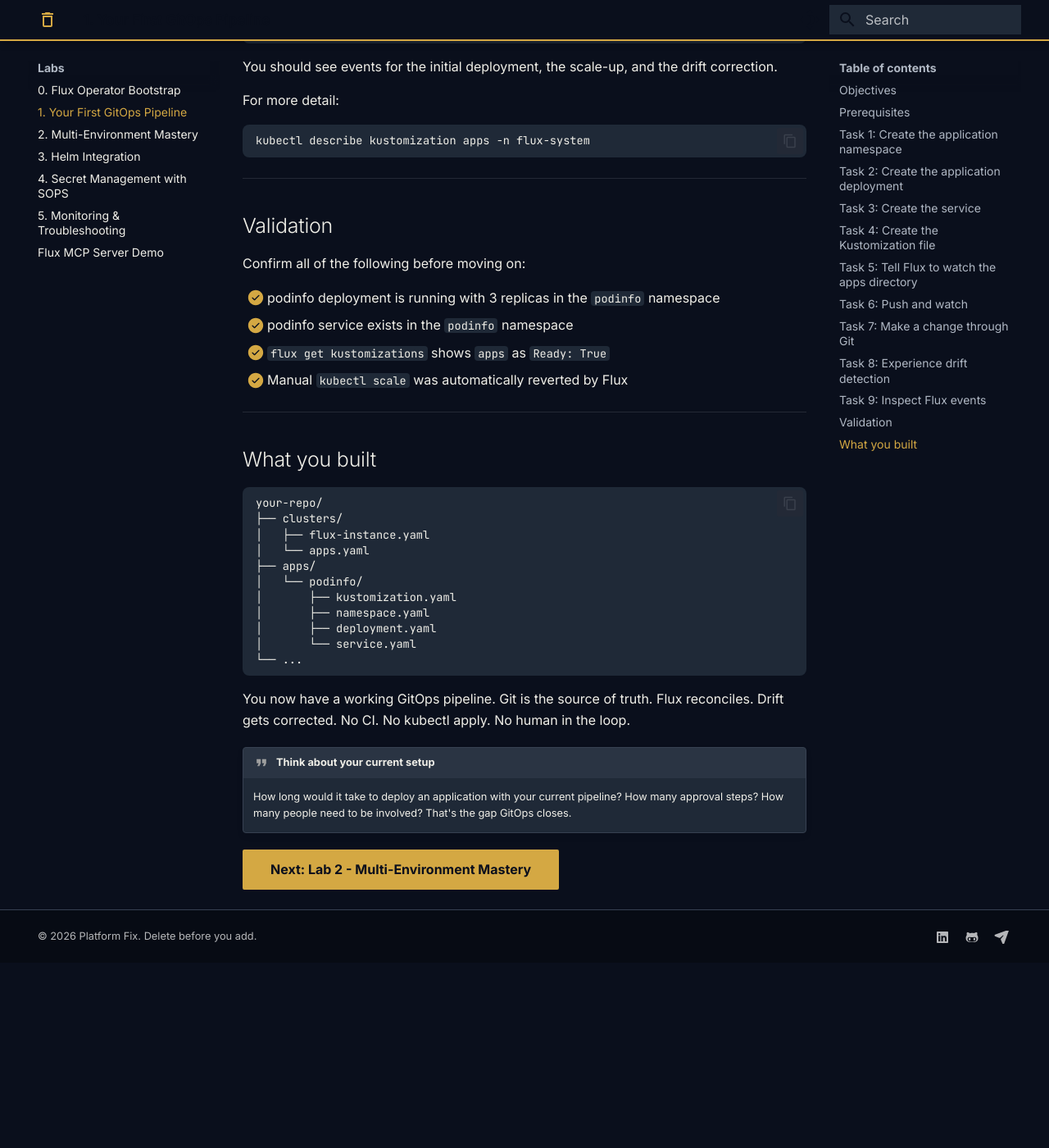
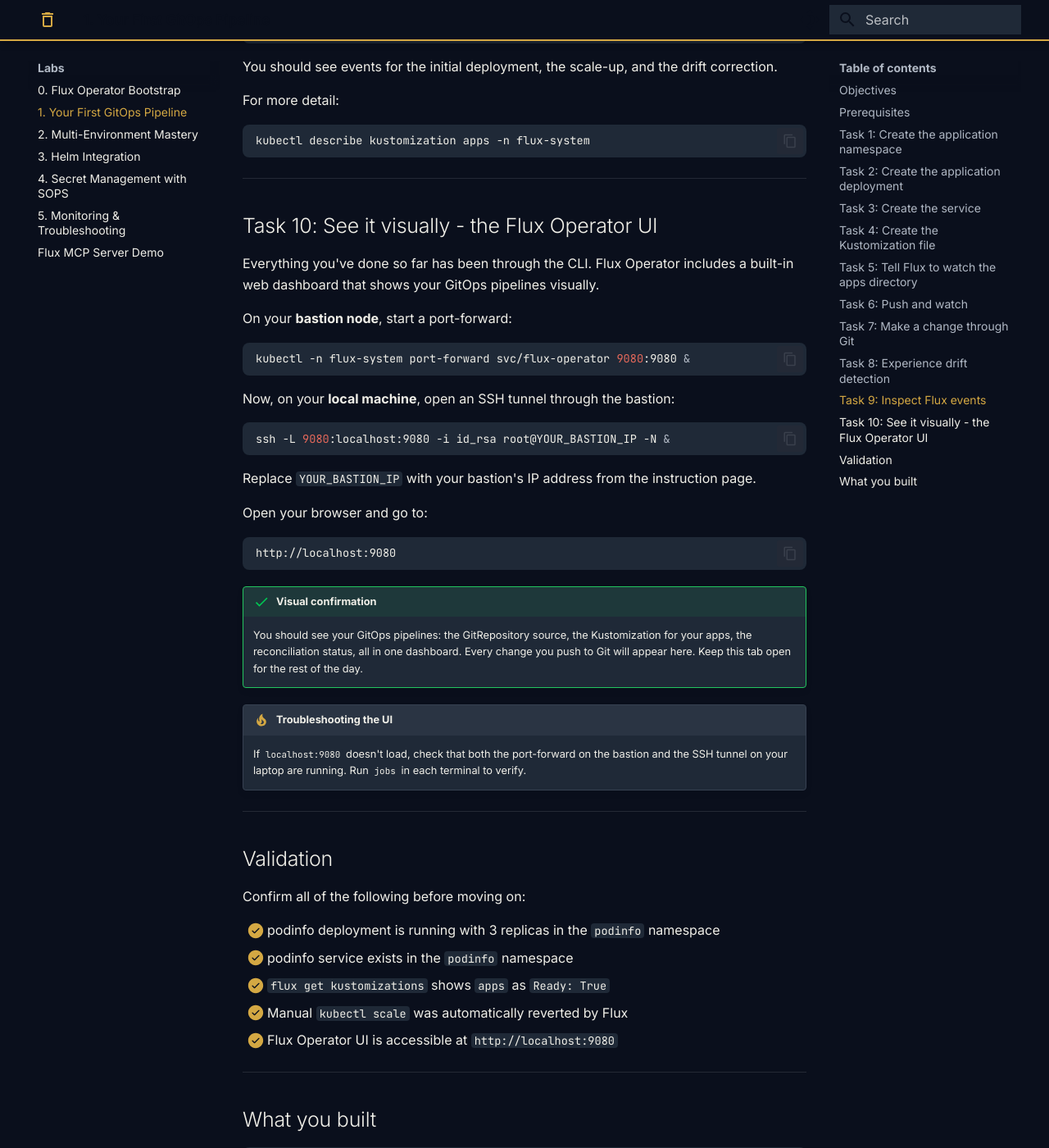
Before and after one commit to stevenwadeconsulting/gitops-fundamentals-lab, an MkDocs documentation site: the page built from docs/labs/1-first-pipeline.md, in a window 1280 px wide and 1400 px high, scrolled down 5135 px. Shown: the whole window at 82% size. Built offline with MkDocs 1.6.1 and Material for MkDocs 9.7.7, drawn with Linux system fonts in a browser that asks for light colours; before the commit the page ends 6309 px from its top, so only the background shows below that.

Commit message:
Add Flux Operator UI access via SSH tunnel in Lab 1
Introduced as Task 10 at the end of Lab 1 after the first deployment,
drift correction, and events inspection. Visual dashboard reinforces
the CLI aha moment. Port-forward on bastion + SSH tunnel from laptop.
Also added to access page as Step 6 with a note to set up during Lab 1.

Co-Authored-By: Claude Opus 4.6 (1M context) <noreply@anthropic.com>

````diff
--- a/docs/labs/1-first-pipeline.md
+++ b/docs/labs/1-first-pipeline.md
@@ -251,6 +251,38 @@ kubectl describe kustomization apps -n flux-system
 
 ---
 
+## Task 10: See it visually - the Flux Operator UI
+
+Everything you've done so far has been through the CLI. Flux Operator includes a built-in web dashboard that shows your GitOps pipelines visually.
+
+On your **bastion node**, start a port-forward:
+
+```bash
+kubectl -n flux-system port-forward svc/flux-operator 9080:9080 &
+```
+
+Now, on your **local machine**, open an SSH tunnel through the bastion:
+
+```bash
+ssh -L 9080:localhost:9080 -i id_rsa root@YOUR_BASTION_IP -N &
+```
+
+Replace `YOUR_BASTION_IP` with your bastion's IP address from the instruction page.
+
+Open your browser and go to:
+
+```
+http://localhost:9080
+```
+
+!!! success "Visual confirmation"
+    You should see your GitOps pipelines: the GitRepository source, the Kustomization for your apps, the reconciliation status, all in one dashboard. Every change you push to Git will appear here. Keep this tab open for the rest of the day.
+
+!!! tip "Troubleshooting the UI"
+    If `localhost:9080` doesn't load, check that both the port-forward on the bastion and the SSH tunnel on your laptop are running. Run `jobs` in each terminal to verify.
+
+---
+
 ## Validation
 
 Confirm all of the following before moving on:
@@ -259,6 +291,7 @@ Confirm all of the following before moving on:
 - [ ] podinfo service exists in the `podinfo` namespace
 - [ ] `flux get kustomizations` shows `apps` as `Ready: True`
 - [ ] Manual `kubectl scale` was automatically reverted by Flux
+- [ ] Flux Operator UI is accessible at `http://localhost:9080`
 
 ---
 
````
Also changed, not shown: docs/access.md (+23 -0 lines).
